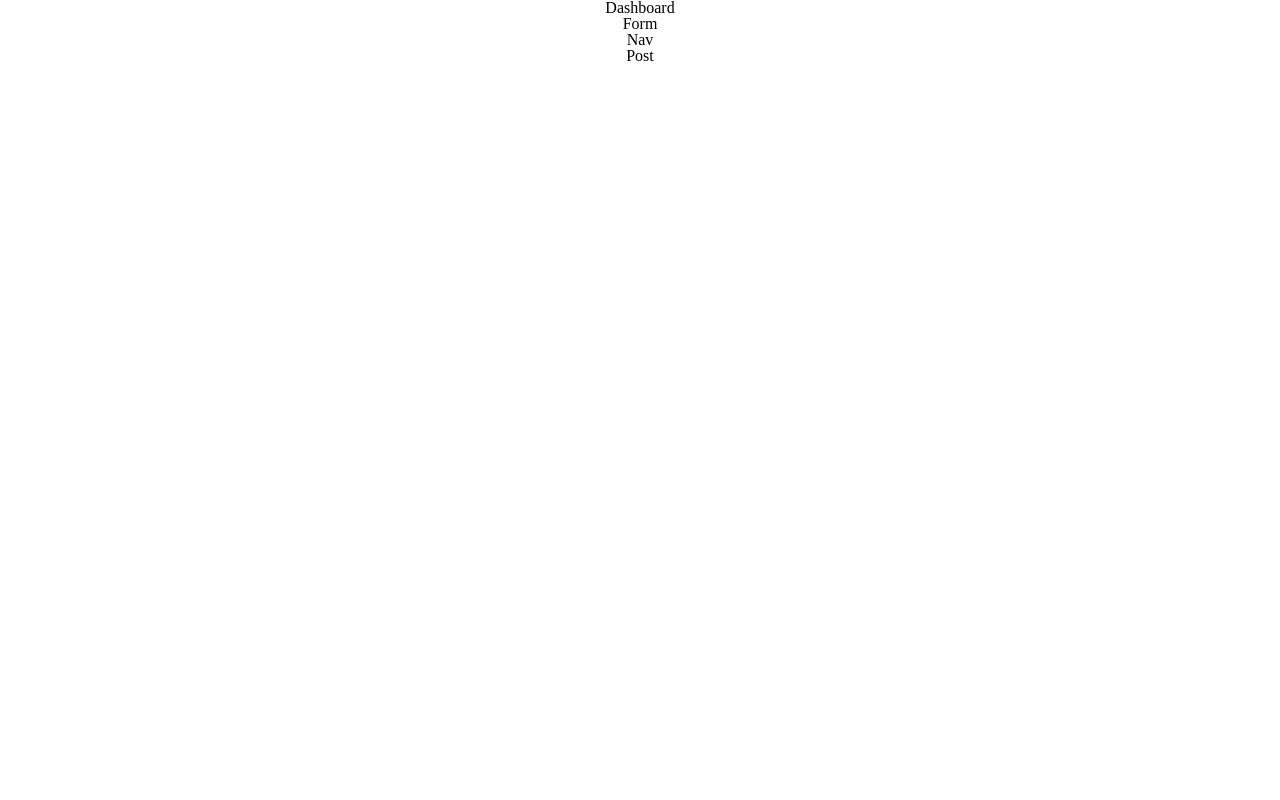
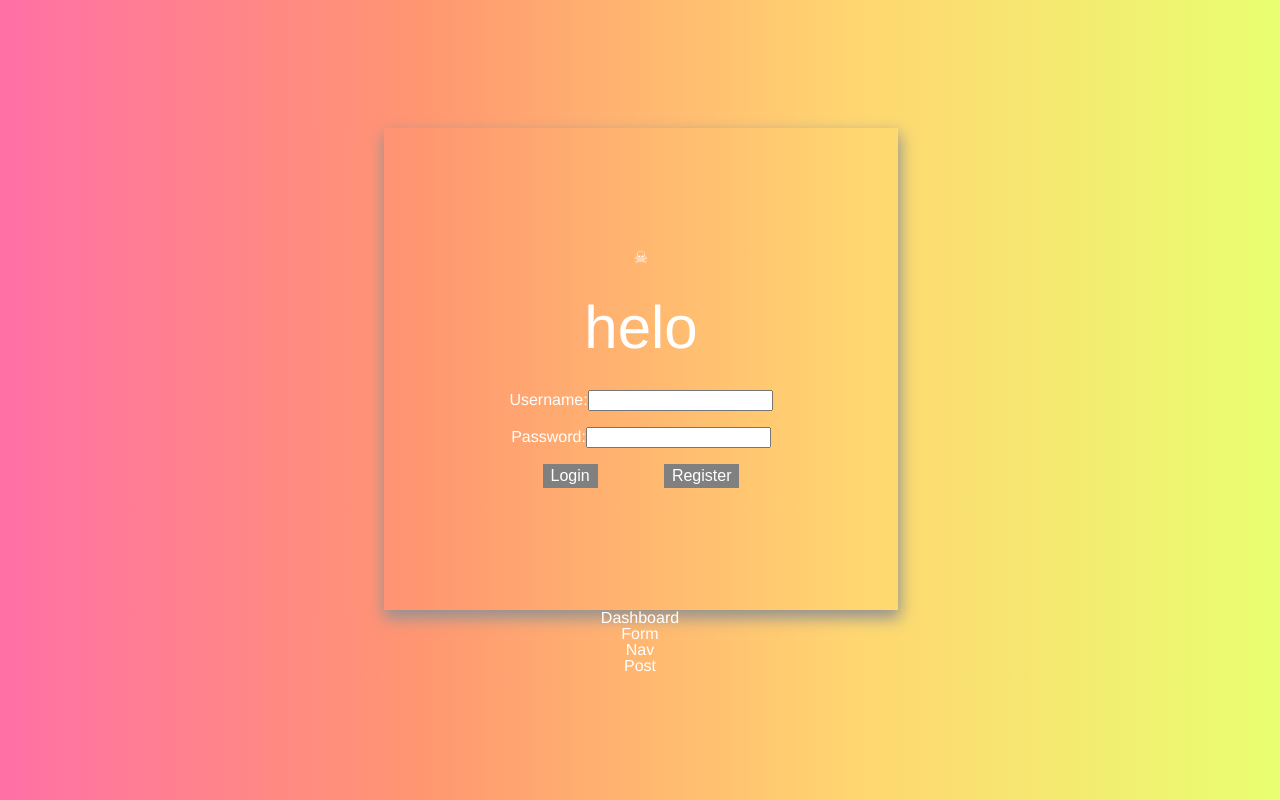
Before and after one commit to jeffnguyener/sim3, a React (Create React App) app: page /auth in a window 1280 px wide. Built offline with nearby package versions, Linux system fonts and the light colour scheme; no server answers.

Commit message:
Installed styled comp & login menu styled

```diff
--- a/package.json
+++ b/package.json
@@ -14,7 +14,8 @@
     "react-redux": "^7.1.0",
     "react-router-dom": "^5.0.1",
     "react-scripts": "3.0.1",
-    "redux": "^4.0.1"
+    "redux": "^4.0.1",
+    "styled-components": "^4.3.2"
   },
   "scripts": {
     "start": "react-scripts start",
--- a/src/Components/Auth.js
+++ b/src/Components/Auth.js
@@ -1,50 +1,105 @@
-import React, { Component } from 'react'
-import axios from 'axios'
-import { updateUser } from '../redux/reducer'
-import { connect } from 'react-redux'
+import React, { Component } from "react";
+import axios from "axios";
+import { updateUser } from "../redux/reducer";
+import { connect } from "react-redux";
+import styled from "styled-components";
+
+import "./Login.css";
+
+const Button = styled.button`
+  font-family: sans-serif;
+  font-size: 16px;
+  border: none;
+  padding: 3px 8px;
+  background: gray;
+  color: white;
+  &:hover {
+    background: black;
+    cursor: pointer;
+  }
+`;
 
 class Auth extends Component {
   constructor() {
-        super()
+    super();
     this.state = {
-            username: '',
-            password: ''
-        }
+      username: "",
+      password: ""
+    };
   }
 
-    componentDidMount(){
-        axios.get('/auth/login').then((res) => {
-            this.props.updateUser(res.data)
-            this.props.history.push('/dashboard')
-        })
+  componentDidMount() {
+    axios.get("/auth/login").then(res => {
+      this.props.updateUser(res.data);
+      this.props.history.push("/dashboard");
+    });
   }
-    handleLoginInfoUpdate(e){
+  handleLoginInfoUpdate(e) {
     this.setState({
       [e.target.id]: e.target.value
+    });
+  }
+  handleUserLogin(e) {
+    e.preventDefault();
+    const { username, password } = this.state;
+    axios
+      .post("/auth/login", { username, password })
+      .then(res => {
+        this.props.history.push("/dashboard");
       })
-    }
-    handleUserLogin(e){
-        e.preventDefault()
-        const { username, password } = this.state
-        axios.post('/auth/login', { username, password })
-        .then((res) => {
-            this.props.history.push('/dashboard')
-        })
-        .catch((err) => {
-            console.log(err)
-        })
+      .catch(err => {
+        console.log(err);
+      });
   }
   render() {
     return (
-            <div>
-
+      <body>
+        <div className="login-form">
+          <span className="skull" role="img" aria-label="skull">
+            ☠︎
+          </span>
+          <br />
+          <br />
+          <h1 classname="helo">helo</h1>
+          <br />
+          <br />
+          <form onSubmit={this.handleUserLogin}>
+            <label className="username-input" htmlFor="username">
+              Username:
+            </label>
+            <input
+              type="text"
+              id="username"
+              onChange={this.handleLoginInfoUpdate}
+            />
+            <br />
+            <br />
+            <label className="password-input" htmlFor="password">
+              Password:
+            </label>
+            <input
+              type="password"
+              id="password"
+              onChange={this.handleLoginInfoUpdate}
+            />
+            <br />
+            <br />
+            <div className="button-space">
+            <Button>Login</Button>
+            <Button>Register</Button>
             </div>
-        )
+          </form>
+        </div>
+      </body>
+    );
   }
 }
 
 function mapStateToProps(reduxState) {
-    return reduxState
+  return reduxState;
 }
 
-export default connect(mapStateToProps, {updateUser})(Auth);
+export default connect(
+  mapStateToProps,
+  { updateUser }
+)(Auth);
--- /dev/null
+++ b/src/Components/Login.css
@@ -0,0 +1,28 @@
+body {
+    background-image: linear-gradient(to right, #ff70a6, #ff9770, #ffd670, #e9ff70);
+    color: white;
+    font-family: 'Franklin Gothic Medium', 'Arial Narrow', Arial, sans-serif;
+}
+
+.login-form {
+    width: 40%;
+    height: 60vh;
+    border: 1px solid transparent;
+    margin-top: 10%;
+    margin-left: 30%;
+    box-shadow: 1px 7px 15px 1px rgb(146, 146, 146);
+    display: flex;
+    flex-direction: column;
+    align-items: center;
+    justify-content: center;
+}
+
+
+h1 {
+    font-size: 60px;
+}
+
+.button-space {
+    display: flex;
+    justify-content: space-around;
+}
```
Also changed, not shown: 1 other file (tests, documents, lock files or other folders). Lines whose indentation alone changed are shown as unchanged.
